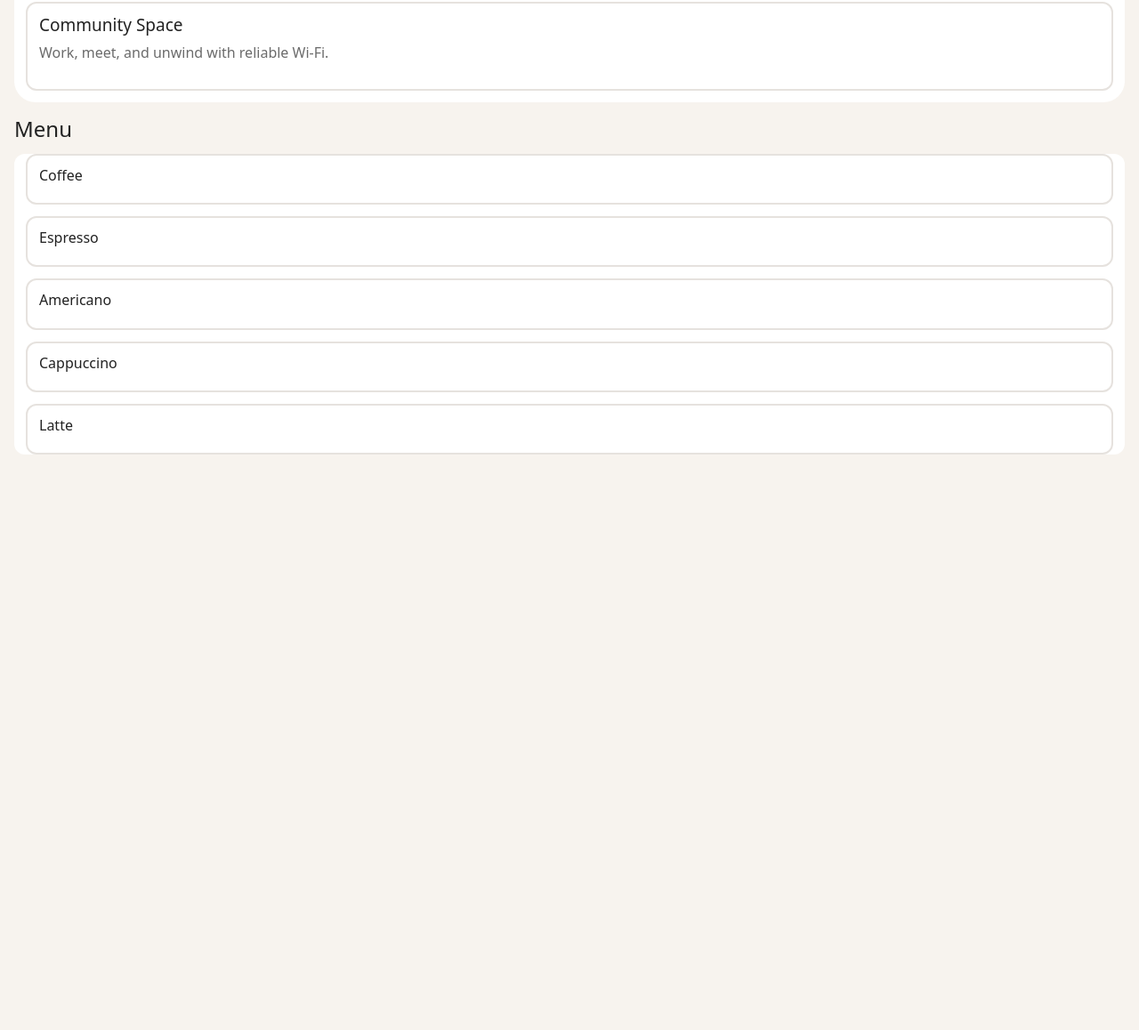
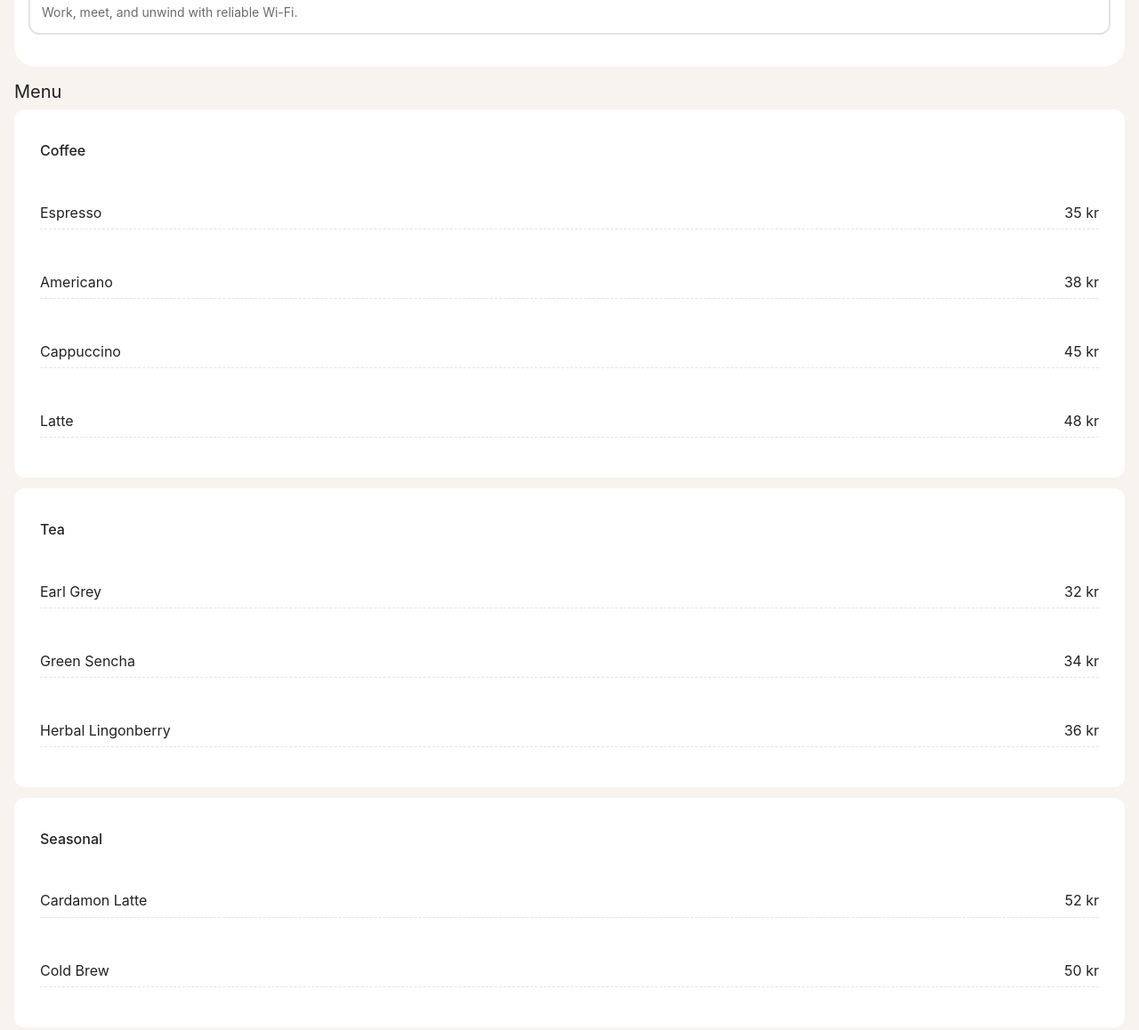
Before and after one commit to Kalkonkurt/NordicNookCafeMockUp, a website: page HTML/index.html in a window 1280 px wide. Shown: the part 1231-2389 px from the top of the page at 89% size. Before the commit the page ends 1758 px from the top, so only its background shows below. Drawn offline with nearby package versions, Linux system fonts and the light colour scheme; a web font is replaced by a local one.

Commit message:
refactor menu section: update structure and styles; add coffee, tea, seasonal, and pastries items

```diff
--- a/CSS/index.css
+++ b/CSS/index.css
@@ -44,29 +44,61 @@ body {
     background-color: var(--background-color);
     padding: 0;
     margin: 0;
+
+    -webkit-font-smoothing: subpixel-antialiased;
+    -moz-osx-font-smoothing: grayscale;
 }
 main {
     margin: 1rem;
     /* max-width: 80%; */
 }
+
+h1,
+h2,
+h3,
+h4,
+h5,
+h6,
+p {
+    font-family: 'Inter', sans-serif;
+}
+
 h1 {
-    color: var(--card-foreground);
+    color: var(--foreground);
     font-style: normal;
     font-weight: 500;
-    font-size: 1.8125rem;
+    font-size: 1.5rem;
     margin: 1rem;
 }
+h2 {
+    color: var(--foreground);
+    font-style: normal;
+    font-weight: normal;
+    font-size: 1.25rem;
+    margin: 1rem 0 0.5rem 0;
+}
+
 h3 {
     color: var(--foreground);
     font-style: normal;
     font-weight: 500;
     font-size: 1rem;
 }
+
+h4 {
+    color: var(--foreground);
+    font-style: normal;
+    font-weight: 400;
+    font-size: 1rem;
+}
+
 p {
     color: var(--muted-foreground);
     font-style: normal;
-    font-weight: normal;
-    font-size: 1rem;
+    font-weight: 400;
+    font-size: 0.875rem;
+    padding: 0;
+    margin: 0;
 }
 #main-logo {
     display: flex;
@@ -84,7 +116,7 @@ p {
     flex-wrap: wrap;
     gap: 0.5rem;
     align-items: center;
-    background-color: #e6e2de;
+    background-color: var(--navbar-background);
     padding: 0 0.8rem;
     box-sizing: border-box;
     width: 100%;
@@ -132,7 +164,7 @@ p {
 .quick-actions a > img {
     width: 1.125rem;
     height: 1.125rem;
-    margin: 0.6875rem 0.4rem;
+    margin: 0.6875rem 0.2rem;
 }
 
 /* Hero Section */
@@ -165,7 +197,7 @@ a {
     align-items: center;
     justify-content: flex-start;
     gap: 1rem;
-    margin: 0.5rem 0.75rem 1rem;
+    margin-left: 0.75rem;
     height: 2.5rem;
 }
 .hero-button {
@@ -187,32 +219,24 @@ a {
 /*Brand Deescriptions*/
 article {
     padding: 0.8125rem 0.8125rem 0.8125rem 0.8125rem;
-    margin: 1rem 1rem 0.75 1rem;
+    margin: 1rem;
 }
 .article-card {
     background-color: var(--card);
     border-radius: var(--medium-roundness);
     border: 0.16rem solid var(--banner-color);
     box-sizing: border-box;
-    margin: 0.8125rem;
-}
-.article-card h4 {
-    color: var(--card-foreground);
-    font-style: normal;
-    font-weight: 500;
-    font-size: 1.1875rem;
-    margin-bottom: 0.5rem;
 }
 /*Menu*/
-h2 {
-    color: var(--foreground);
-    font-style: normal;
-    font-weight: normal;
-    font-size: 1.5rem;
-    margin: 1rem 0 0.5rem 0;
+.menu-section article > h4 {
+    border-bottom: 0.0625rem dashed var(--banner-color);
+    padding-bottom: 0.5rem;
 }
-.menu-section {
 
+.split-text {
+    display: flex;
+    align-items: center;
+    justify-content: space-between;
 }
 
 /* Custom Styles */
@@ -221,6 +245,8 @@ h2 {
     color: var(--card-foreground);
     border-radius: var(--medium-roundness);
     box-sizing: border-box;
+    padding: 0.5rem 0;
+    margin-bottom: 0.75rem;
 }
 .border-bottom-shadow {
     border-bottom: rgba(0, 0, 0, 0.05) solid 0.125rem;
@@ -233,6 +259,7 @@ h2 {
     background-color: var(--hover-color);
     color: var(--input);
 }
+/*Inverterar färg och ikon på quick actions*/
 .invert-image-color:hover img {
     filter: invert(1);
 }
--- a/HTML/index.html
+++ b/HTML/index.html
@@ -102,20 +102,65 @@
         <section>
             <h2>Menu</h2>
             <div class="menu-section card-custom">
-                <article class="article-card">
+                <article>
                     <h3>Coffee</h3>
                 </article>
-                <article class="article-card">
-                    <h3>Espresso</h3>
+                <article>
+                    <h4 class="split-text"><span>Espresso</span><span>35 kr</span></h4>
                 </article>
-                <article class="article-card">
-                    <h3>Americano</h3>
+                <article>
+                    <h4 class="split-text"><span>Americano</span><span>38 kr</span></h4>
                 </article>
-                <article class="article-card">
-                    <h3>Cappuccino</h3>
+                <article>
+                    <h4 class="split-text"><span>Cappuccino</span><span>45 kr</span></h4>
                 </article>
-                <article class="article-card">
-                    <h3>Latte</h3>
+                <article>
+                    <h4 class="split-text"><span>Latte</span><span>48 kr</span></h4>
+                </article>
+            </div>
+        </section>
+        <section>
+            <div class="menu-section card-custom">
+                <article>
+                    <h3>Tea</h3>
+                </article>
+                <article>
+                    <h4 class="split-text"><span>Earl Grey</span><span>32 kr</span></h4>
+                </article>
+                <article>
+                    <h4 class="split-text"><span>Green Sencha</span><span>34 kr</span></h4>
+                </article>
+                <article>
+                    <h4 class="split-text"><span>Herbal Lingonberry</span><span>36 kr</span></h4>
+                </article>
+            </div>
+        </section>
+        <section>
+            <div class="menu-section card-custom">
+                <article>
+                    <h3>Seasonal</h3>
+                </article>
+                <article>
+                    <h4 class="split-text"><span>Cardamon Latte</span><span>52 kr</span></h4>
+                </article>
+                <article>
+                    <h4 class="split-text"><span>Cold Brew</span><span>50 kr</span></h4>
+                </article>
+            </div>
+        </section>
+        <section>
+            <div class="menu-section card-custom">
+                <article>
+                    <h3>Pastries</h3>
+                </article>
+                <article>
+                    <h4 class="split-text"><span>Kanelbulle</span><span>28 kr</span></h4>
+                </article>
+                <article>
+                    <h4 class="split-text"><span>Cardamon Bun</span><span>28 kr</span></h4>
+                </article>
+                <article>
+                    <h4 class="split-text"><span>Almond Tart</span><span>34 kr</span></h4>
                 </article>
             </div>
         </section>
```
